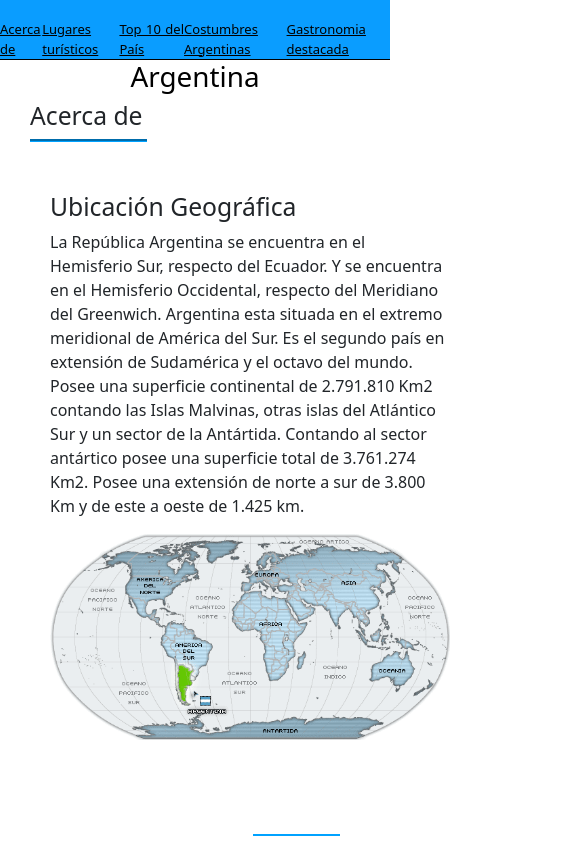
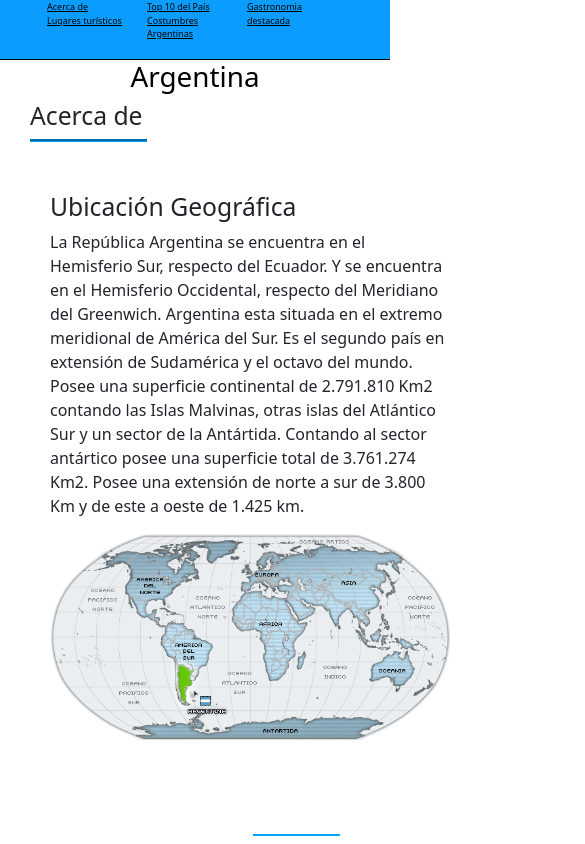
Before and after one commit to soffii-07/practica-web-responsive, a plain HTML site: page index.html in a window 390 px wide. Shown: the top 844 px of the page, 585 px wide, since content can reach past the window. Drawn offline with nearby package versions, Linux system fonts and the light colour scheme.

Commit message:
cambios en el css

```diff
--- a/css/styles.css
+++ b/css/styles.css
@@ -67,7 +67,7 @@ h1 {
     margin: 0px;
     display: flex;
     height: 60px;
-    justify-content:space-around;
+    justify-content:center;
     align-items: end;
 }
 
@@ -371,9 +371,15 @@ display: flex;
    gap: 30px;
 }
 
+.div-titulos-nav{
+    display: flex;
+}
+
 
 @media only screen and (max-width:1000px) {
-
+    .div-titulos-nav{
+        display: block;
+    }
     .img-conteiner{
         grid-template-columns:  300px 300px;
         grid-template-rows: 300px 300px 300px;
@@ -381,30 +387,35 @@ display: flex;
         gap: 100px;
     }
 
+    .nav_estilos{
+        display: grid;
+        grid-template-columns:  100px 100px 100px;
+        grid-template-rows: 20px 20px;
+        grid-row: auto;
+        grid-column: auto;
+        align-items: baseline;
+    }
+
     .tituloSeccion {
-        font-size: small;
-        margin: 0;
-        text-align: justify;
-        justify-content: center;
-        max-width: 200px;
+
+        display: grid;
+        font-size: xx-small;
+        max-width: 100px;
+        margin: 0 2px;
         overflow-wrap: break-word;
     }
+
+
 
 }
 
 @media only screen and (max-width: 768px) {
 
+
+
     .section-img-grids{
         display: flex;
         justify-content: center;
-    }
-    .tituloSeccion {
-        font-size: small;
-        margin: 0;
-        text-align: justify;
-        justify-content: center;
-        max-width: 200px;
-        overflow-wrap: break-word;
     }
 
     .p-responsive{
--- a/index.html
+++ b/index.html
@@ -11,11 +11,17 @@
     <body>
         <header>
             <nav class="nav_estilos">
-                <a class="tituloSeccion" href="#sec-1">Acerca de</a>
-                <a class="tituloSeccion" href="#sec-2">Lugares turísticos</a>
-                <a class="tituloSeccion" href="#sec-3">Top 10 del País</a>
-                <a class="tituloSeccion" href="#sec-4">Costumbres Argentinas</a>
-                <a class="tituloSeccion" href="#sec-5">Gastronomia destacada</a>
+                    <div class="div-titulos-nav">
+                      <a class="tituloSeccion" href="#sec-1">Acerca de</a>
+                      <a class="tituloSeccion" href="#sec-2">Lugares turísticos</a>
+                    </div>
+                    <div class="div-titulos-nav">
+                        <a class="tituloSeccion" href="#sec-3">Top 10 del País</a>
+                        <a class="tituloSeccion" href="#sec-4">Costumbres Argentinas</a>
+                    </div>
+                    <div class="div-titulos-nav">
+                        <a class="tituloSeccion" href="#sec-5">Gastronomia destacada</a>
+                    </div>
             </nav>
         </header>
 
@@ -264,7 +270,7 @@
                     <div class="div-p-sec4">
                         <p class="p-sec4">Los amigos son muy importantes para cualquier argentino o argentina. Por eso disfrutan reunirse a compartir momentos únicos. Una de las reuniones más comunes son los asados. En estos encuentros disfrutan de la mejor carne que produce el país para compartir a la barbacoa. Esta es una de las tradiciones argentinas más extendidas y conocidas en el mundo.
                         </p>
-                        <div class="img3-sec4"> <img class="img-responsive" src="multimedia/asado.jpg" alt="asado"> </div>
+                        <div class="img3-sec4 img-responsive"> <img class="img-responsive" src="multimedia/asado.jpg" alt="asado"> </div>
                     </div>
                     <li class="li-sec4">El fútbol es una religión</li>
                         <div class="div-p-sec4">
```
